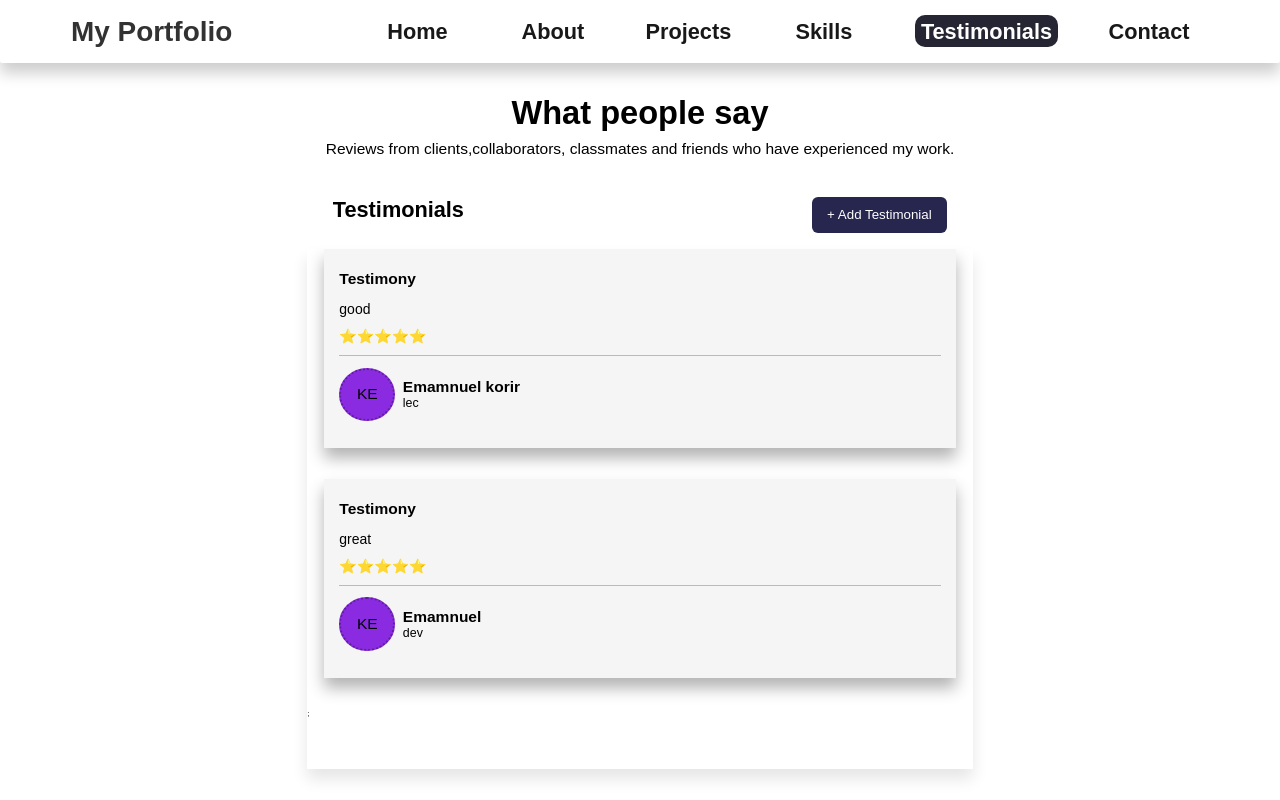
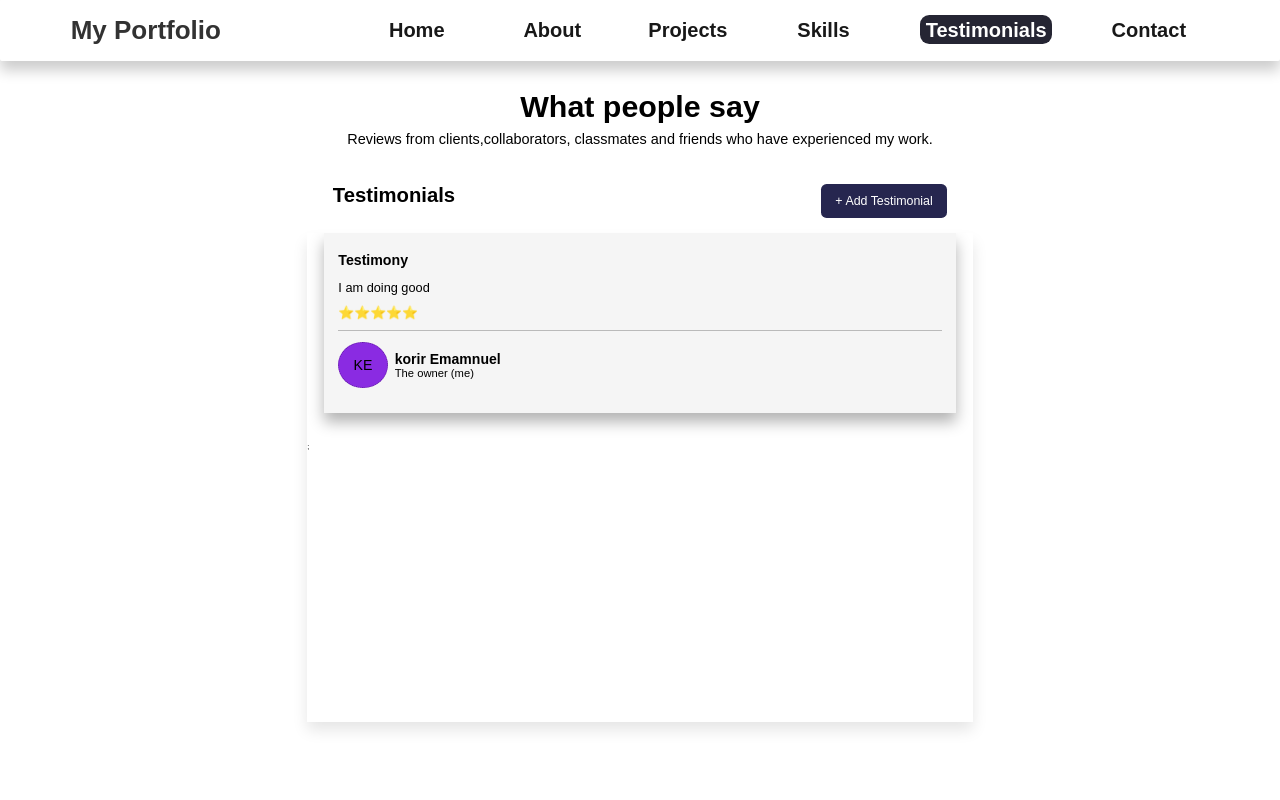
Before and after one commit to iamkorir3/portfolio, a React (Vite) app: page /testimonials in a window 1280 px wide. Built offline with nearby package versions, Linux system fonts and the light colour scheme.

Commit message:
testimonials

```diff
--- a/src/components/Mytestimonial.jsx
+++ b/src/components/Mytestimonial.jsx
@@ -4,18 +4,10 @@ import styles from "./Mytestimonial.module.css";
 export default function Mytestimonial() {
   const [testifiers, setTestifier] = useState([
     {
-      name: "Emamnuel korir",
-      email: "2",
-      position: "lec",
-      testimony: "good",
-      id: 1,
-    },
-    {
-      name: "Emamnuel ",
-      email: "1",
-      position: "dev",
-      testimony: "great",
-      id: 2,
+      name: "korir Emamnuel",
+      email: "",
+      position: "The owner (me)",
+      testimony: "I am doing good",
     },
   ]);
   // const [testif, settestif] = useState({ testifieer });
@@ -87,6 +79,21 @@ function AddTestimonial({ onAddtest }) {
 function PersonCard({ person }) {
   const { name, position, testimony } = person;
 
+  let testname = name.split(/\s+/);
+  // let testnames = testname[0].join("");
+  let firstnname = testname[0].toUpperCase();
+  let secondletter = testname[1].toUpperCase();
+  console.log(testname[0]);
+  console.log(testname[1]);
+  console.log(firstnname[1]);
+  let firstname = firstnname.split("").map((word) => word[0]);
+  console.log(firstname[0]);
+  console.log(firstname[1]);
+  // let firstname = name[0][0].[0];
+  // let firstname = name[0][1];
+  // let firstletter = firstname[0];
+  // let secondletter = firstname[0];
+
   return (
     <div className={styles.personCard}>
       <div className={styles.review}>
@@ -97,7 +104,10 @@ function PersonCard({ person }) {
         <p className={styles.ratings}>⭐⭐⭐⭐⭐</p>
       </div>
       <div className={styles.testifier}>
-        <div className={styles.nameInitials}>KE</div>
+        <div className={styles.nameInitials}>
+          {firstnname[0]}
+          {secondletter[0]}
+        </div>
         <div>
           <h2>{name}</h2>
 
--- a/src/index.css
+++ b/src/index.css
@@ -5,6 +5,7 @@
   margin: 0;
   box-sizing: border-box;
   font-family: sans-serif;
+  zoom: 99%;
 }
 
 html {
```
